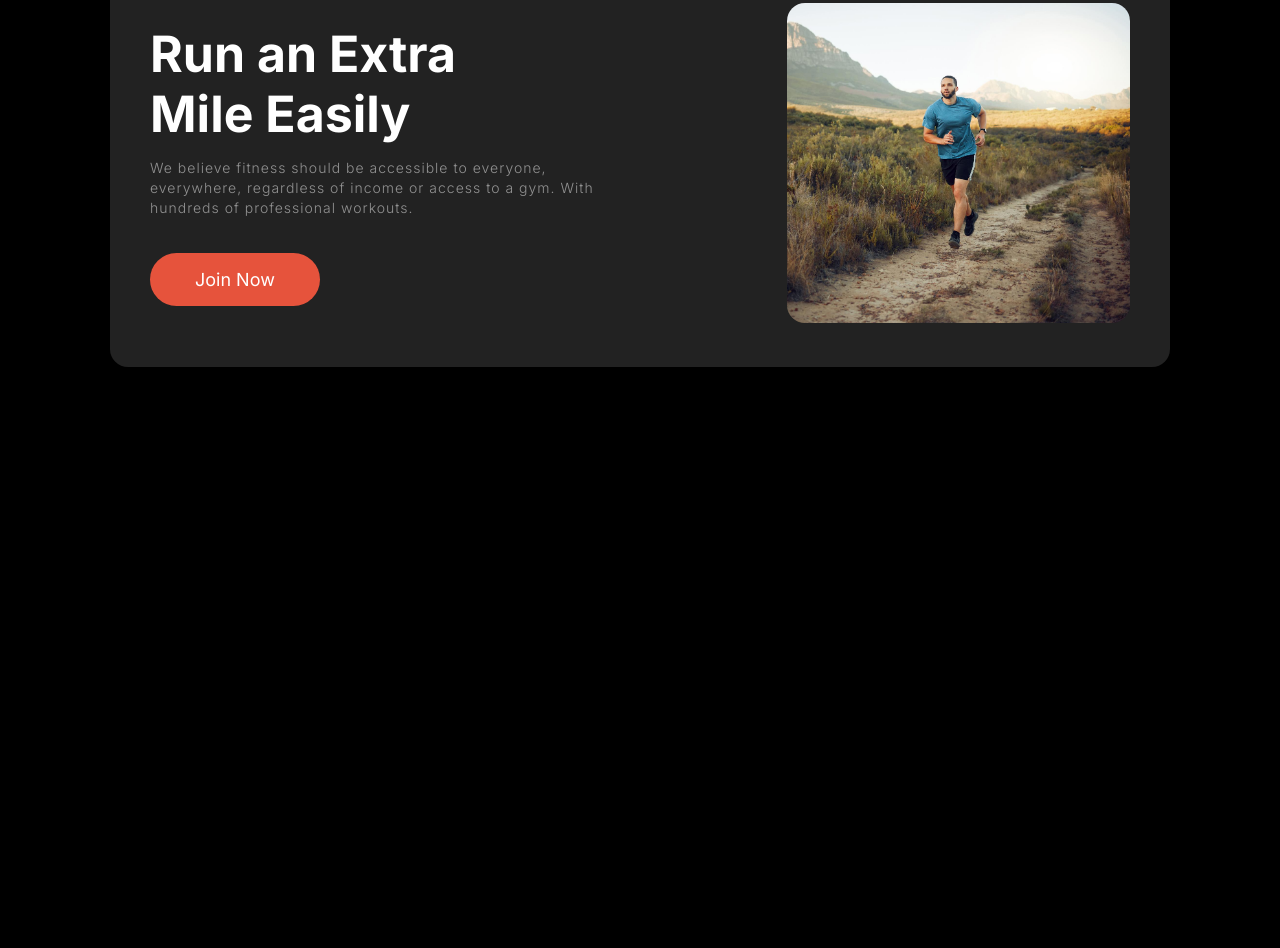
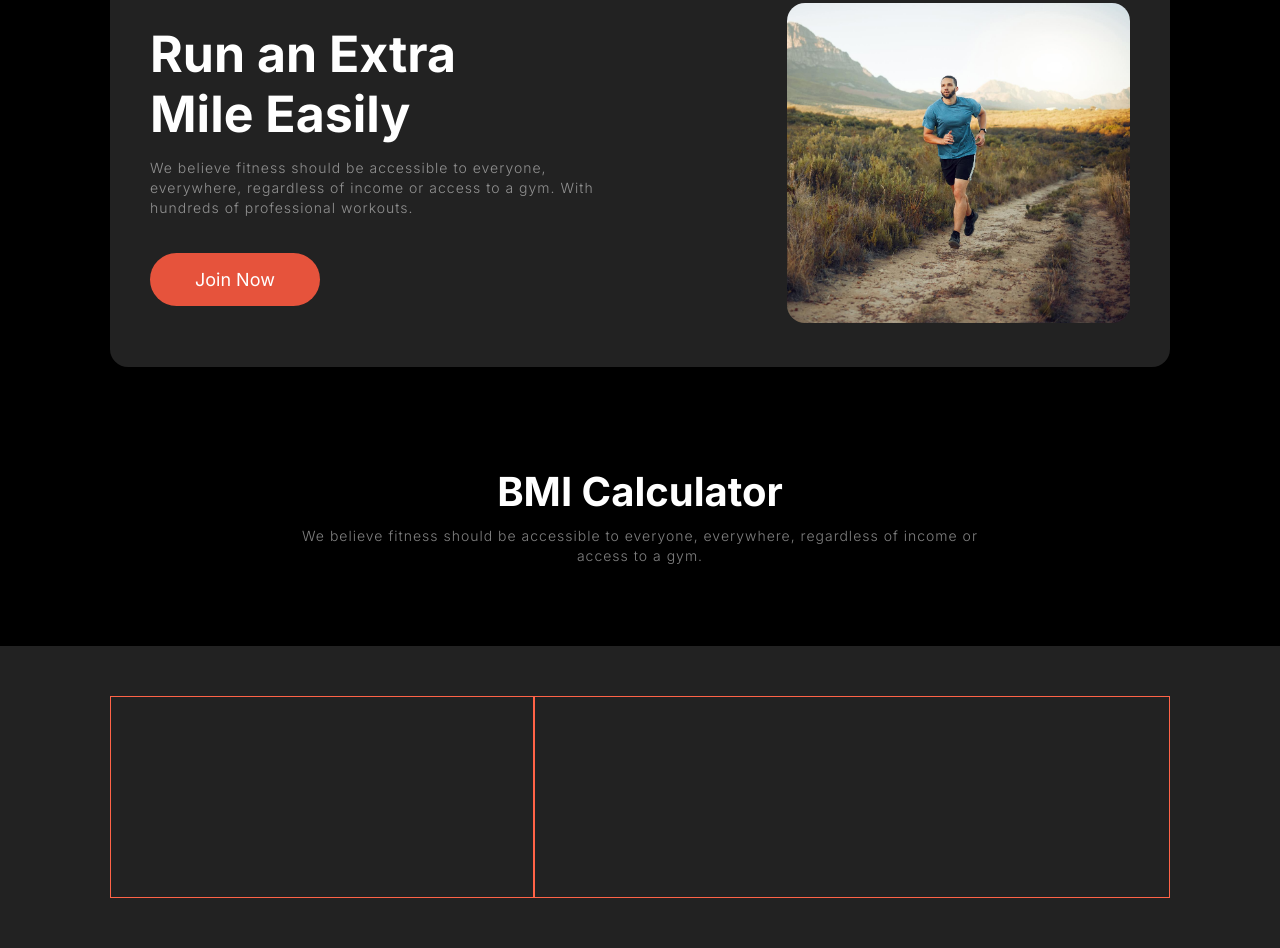
Before and after one commit to ferdousmikdad/B10A2-versatile-ui, a plain HTML site: page index.html in a window 1280 px wide. Shown: the part 1460-2408 px from the top of the page. Before the commit the page ends 1827 px from the top, so only its background shows below. Drawn offline with Linux system fonts and the light colour scheme.

Commit message:
Prepare the BMI Calculator section

```diff
--- a/css/style.css
+++ b/css/style.css
@@ -260,3 +260,36 @@ nav ul li a{
     object-fit: cover;
     object-position: top right;
 }
+/* --------BMI Calculator */
+.bmi-header-section{
+    max-width: 70rem;
+    margin: 0 auto;
+}
+.bmi-header-section h2{
+    font-size: 4rem;
+}
+.bmi-header-section p{
+    margin: 1rem 0;
+    font-size: 1.4rem;
+    font-weight: 300;
+    letter-spacing: .1rem;
+}
+.bmi-calculator-form-container{
+    background-color: var(--color-bg);
+    margin-top: 8rem;
+}
+.bmi-calculator-form{
+    padding: 5rem 0;
+}
+/* calculator */
+.bmi-calculator{
+    width: 40%;
+    height: 200px;
+    border: 1px solid tomato;
+}
+/* calculator-form */
+.calculator-form{
+    width: 60%;
+    height: 200px;
+    border: 1px solid tomato;
+}
--- a/index.html
+++ b/index.html
@@ -118,8 +118,19 @@
           </div>
         </div>
       </section>
-
-      <!-- I push the code to the repository, it updated in the code but not deployed in live-server  -->
+      <!-- ----------BMI Calculator -->
+      <section class="bmi-section m__section">
+        <div class="bmi-header-section text__center">
+          <h2>BMI Calculator</h2>
+          <p>We believe fitness should be accessible to everyone, everywhere, regardless of income or access to a gym.</p>
+        </div>
+        <div class="bmi-calculator-form-container">
+          <div class="bmi-calculator-form max__w display__flex">
+            <div class="bmi-calculator"></div>
+            <div class="calculator-form"></div>
+          </div>
+        </div>
+      </section>
     </main>
     <footer class="footer"></footer>
   </body>
```
